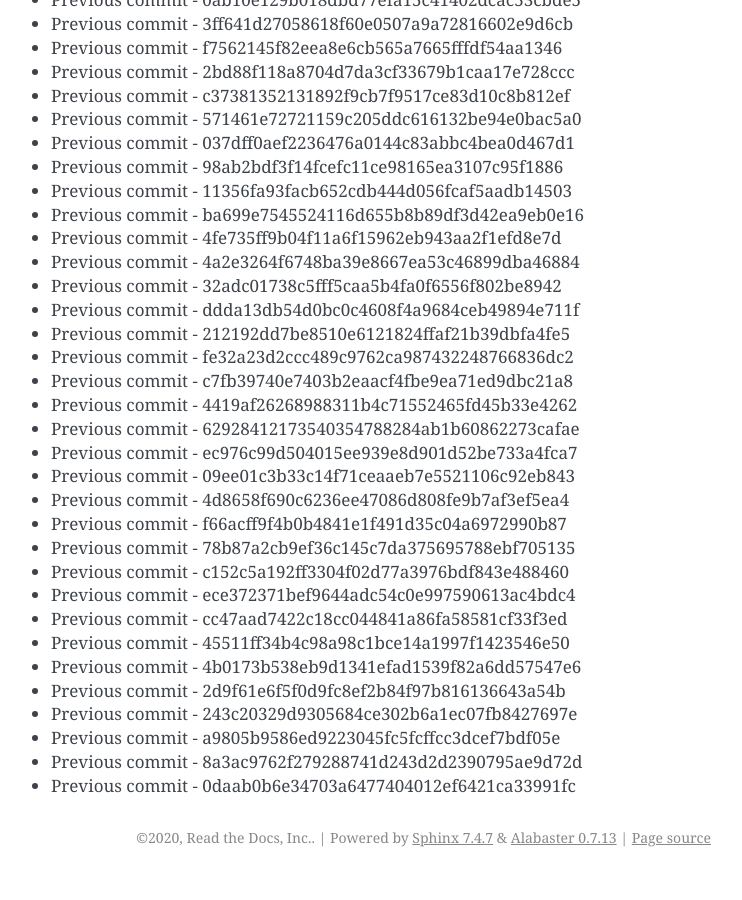
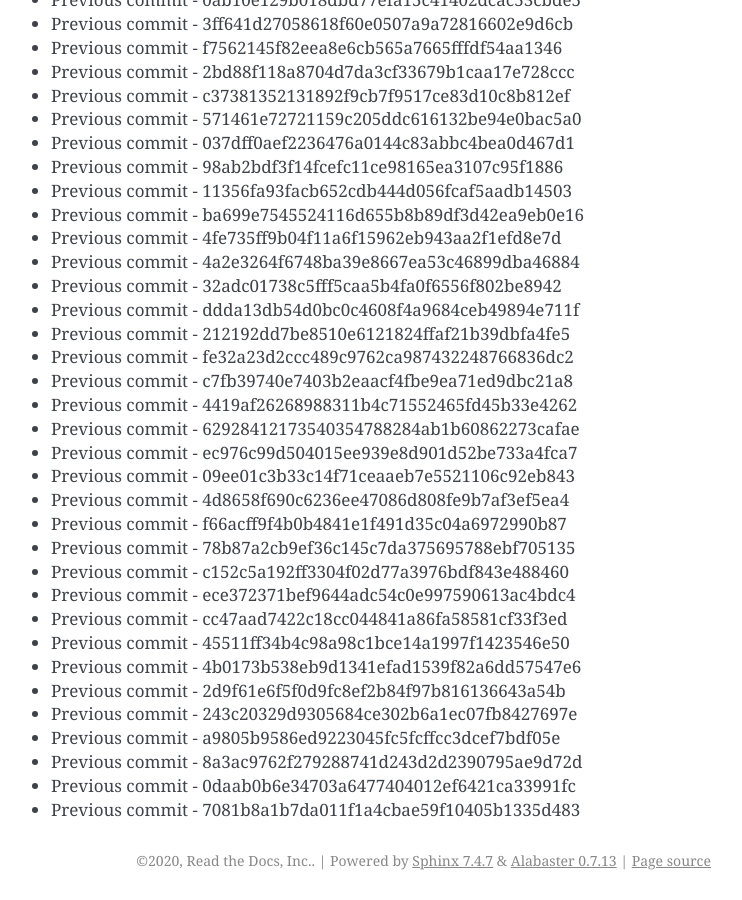
Before and after one commit to readthedocs/rtd-git-stresstest, a Sphinx documentation site: the page built from docs/updates.rst, in a window 1280 px wide and 900 px high, scrolled down 64050 px. Shown: the whole window, without its empty margins (399-1141 px from the left). Built offline with Sphinx 7.4.7, drawn with Linux system fonts in a browser that asks for light colours; before the commit the page ends 64927 px from its top, so only the background shows below that.

Commit message:
Generating commit from previous: 7081b8a1b7da011f1a4cbae59f10405b1335d483

```diff
--- a/docs/updates.rst
+++ b/docs/updates.rst
@@ -2723,3 +2723,4 @@ It can be tested for any performance characteristics.
 * Previous commit - a9805b9586ed9223045fc5fcffcc3dcef7bdf05e
 * Previous commit - 8a3ac9762f279288741d243d2d2390795ae9d72d
 * Previous commit - 0daab0b6e34703a6477404012ef6421ca33991fc
+* Previous commit - 7081b8a1b7da011f1a4cbae59f10405b1335d483
```
